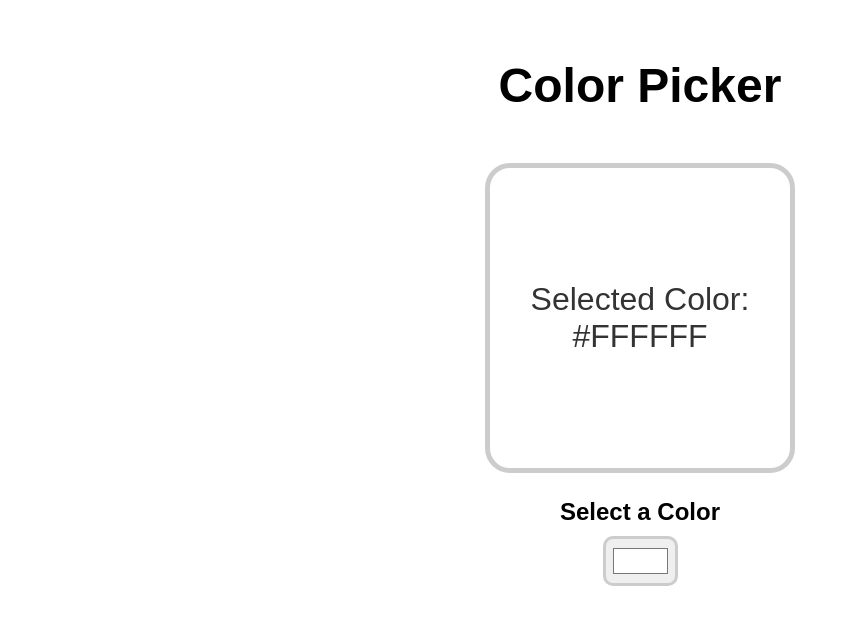
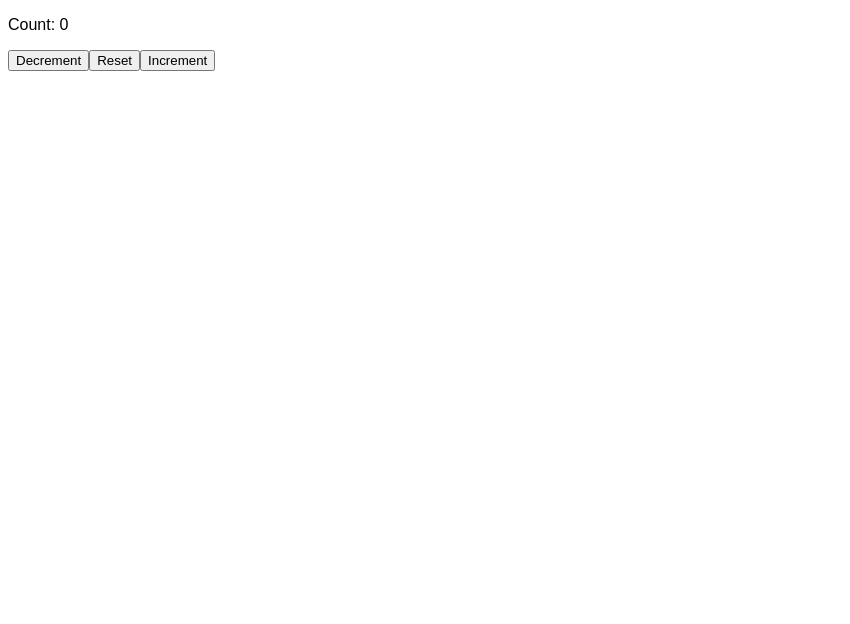
Before and after one commit to viniciusquintana/react-course-brocode, a React (Vite) app in the folder my-react-app/: page / in a window 1280 px wide. Shown: the top 624 px of the page, without its empty margins (0-850 px from the left). Built offline with nearby package versions, Linux system fonts and the light colour scheme.

Commit message:
finish updater function lesson

```diff
--- a/my-react-app/src/App.jsx
+++ b/my-react-app/src/App.jsx
@@ -1,8 +1,8 @@
-import ColorPicker from "./ColorPicker.jsx";
+import MyComponent from "./MyComponent.jsx";
 
 function App() {
 
-  return(<ColorPicker />)
+  return(<MyComponent />)
 }
 
 export default App;
--- a/my-react-app/src/MyComponent.jsx
+++ b/my-react-app/src/MyComponent.jsx
@@ -4,64 +4,30 @@
 
 function MyComponent(){
 
-  const [name, setName] = useState("Guest");
-  const [quantity, setQuantity] = useState(1);
-  const [comment, setComment] = useState("");
-  const [payment, setPayment] = useState("");
-  const [shipping, setShipping] = useState("Delivery");
+  const [count, setCount] = useState(0);
 
-  function handleNameChange(event) {
-    setName(event.target.value);
+  const increment = () => {
+    setCount(c => c + 1);
+    setCount(c => c + 1);
+    setCount(c => c + 1);
   }
 
-  function handleQuantityChange(event) {
-    setQuantity(event.target.value);
+  const decrement = () => {
+    setCount(c => c - 1);
+    setCount(c => c - 1);
+    setCount(c => c - 1);
   }
 
-  function handleCommentChange(event) {
-    setComment(event.target.value);
+  const reset = () => {
+    setCount(0);
   }
 
-  function handlePaymentChange(event) {
-    setPayment(event.target.value);
-  }
+  return( <div >
+            <p>Count: {count}</p>
+            <button onClick={decrement}>Decrement</button>
+            <button onClick={reset}>Reset</button>
+            <button onClick={increment}>Increment</button>
+          </div>);
+}
 
-  function handleShippingChange(event) {
-    setShipping(event.target.value);
-  }
-
-  return(<div>
-    <input value={name} onChange={handleNameChange}/>
-    <p>Name: {name}</p>
-
-    <input value={quantity} onChange={handleQuantityChange} type='number'/>
-    <p>Quantity: {quantity}</p>
-
-    <textarea value={comment} onChange={handleCommentChange}
-    placeholder='Enter delivery instructions'/>
-    <p>Comment: {comment}</p>
-
-    <select value={payment} onChange={handlePaymentChange}>
-      <option value="">Select an option</option>
-      <option value="Visa">Visa</option>
-      <option value="Mastercard">Mastercard</option>
-      <option value="Giftcard">Giftcard</option>
-    </select>
-    <p>Payment: {payment}</p>
-
-    <label>
-      <input  type='radio' value='Pick Up'
-              checked={shipping === 'Pick Up'}
-              onChange={handleShippingChange}/>
-      Pick Up
-    </label> <br/>
-    <label>
-    <input  type='radio' value='Delivery'
-              checked={shipping === 'Delivery'}
-              onChange={handleShippingChange}/>
-      Delivery
-    </label>
-    <p>Shipping: {shipping}</p>
-  </div>);
-}
 export default MyComponent
```
